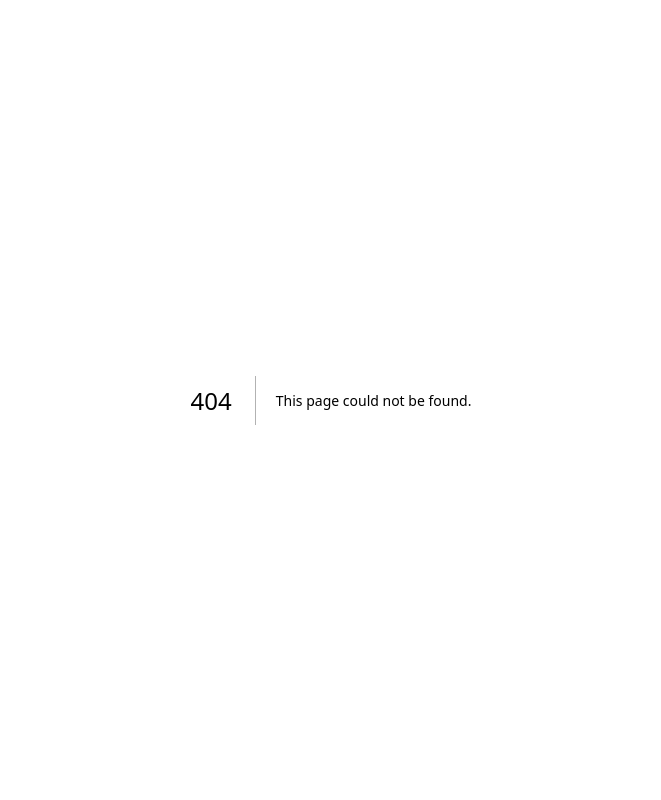
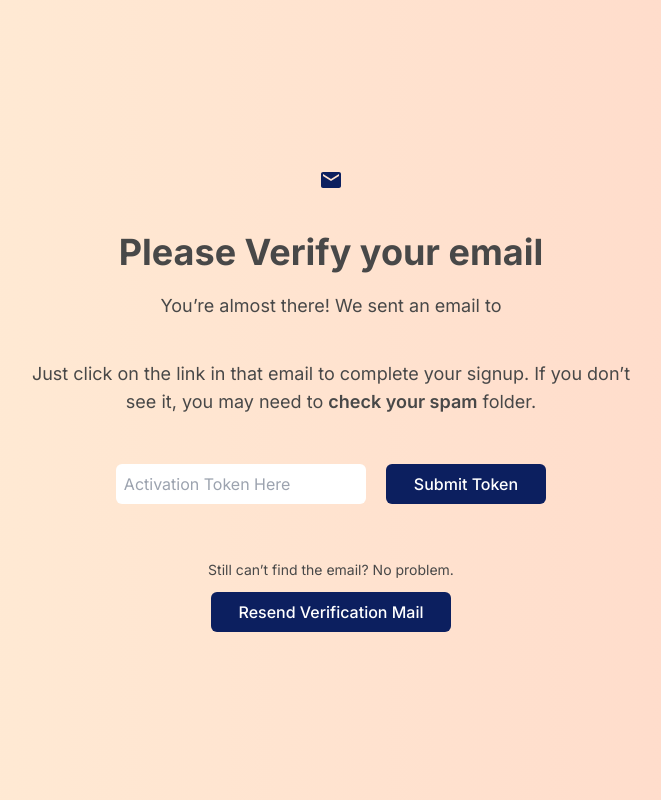
Before and after one commit to isinghdivyanshu/plotspark, a Next.js app: page /activation in a window 1280 px wide. Before the commit this address had no page. Shown: the whole page, without its empty margins (309-970 px from the left). Built offline with nearby package versions, Linux system fonts and the light colour scheme.

Commit message:
feat: add email activation

```diff
--- /dev/null
+++ b/src/app/activation/page.js
@@ -0,0 +1,86 @@
+"use client";
+
+import axios from "@/app/axios";
+import { useStore } from "@/app/store";
+import { toast } from "react-toastify";
+import EmailIcon from "@mui/icons-material/Email";
+
+export default function Activation() {
+	const { email } = useStore();
+
+	let token = "";
+
+	return (
+		<div className="flex flex-col w-screen h-screen bg-gradient-to-r from-[#FFEFD7] to-[#FFD7C8]  text-[#484848] justify-center items-center p-5 text-center dark:bg-none dark:bg-[#1A1D28] dark:text-[#DEE4F7]">
+			<EmailIcon className="text-6xl text-[#0C1F5F] mb-5 dark:text-[#A0B3F3]" />
+			<p className="text-4xl font-bold my-5">Please Verify your email</p>
+			<p className="text-lg">You’re almost there! We sent an email to</p>
+			<p className="text-2xl font-semibold mb-5">{email}</p>
+			<p className="my-5 w-1/2 text-lg">
+				Just click on the link in that email to complete your signup. If
+				you don’t see it, you may need to{" "}
+				<span className="font-semibold">check your spam</span> folder.
+			</p>
+			<form
+				onSubmit={async (e) => {
+					e.preventDefault();
+					try {
+						const res = await axios.put("v1/users/activated", {
+							token: token,
+						});
+						if (res.data.User.activated) {
+							toast.success(
+								"Activation Successful. Login Again."
+							);
+						}
+					} catch (err) {
+						toast.error("Wrong Token");
+						console.log(err);
+					}
+				}}
+				className="flex flex-wrap gap-5 justify-center items-center m-7"
+			>
+				<input
+					type="text"
+					defaultValue=""
+					onChange={(e) => {
+						token = e.target.value;
+					}}
+					placeholder="Activation Token Here"
+					minLength={26}
+					className="rounded-md p-2 outline-none text-black"
+					required
+				></input>
+				<button
+					type="submit"
+					className="py-2 px-7 bg-[#0C1F5F] rounded-md text-white font-medium text-base  dark:bg-[#A0B3F3]"
+				>
+					Submit Token
+				</button>
+			</form>
+			<p className="mt-7 mb-3 text-sm">
+				Still can’t find the email? No problem.
+			</p>
+			<button
+				className="py-2 px-7 bg-[#0C1F5F] rounded-md text-white font-medium text-base dark:bg-[#A0B3F3]"
+				onClick={async () => {
+					try {
+						const response = await axios.post(
+							"/v1/tokens/activation",
+							{
+								email: email,
+							}
+						);
+						if (response.data.message) {
+							toast.info("Resent Verification Email.");
+						}
+					} catch (err) {
+						console.log(err);
+					}
+				}}
+			>
+				Resend Verification Mail
+			</button>
+		</div>
+	);
+}
--- a/src/app/login/page.js
+++ b/src/app/login/page.js
@@ -12,7 +12,7 @@ import VisibilityIcon from "@mui/icons-material/Visibility";
 import VisibilityOffIcon from "@mui/icons-material/VisibilityOff";
 
 export default function Login() {
-	const { login } = useStore();
+	const { setEmail, login } = useStore();
 	const router = useRouter();
 
 	const [formData, setFormData] = useState({ email: "", password: "" });
@@ -133,7 +133,18 @@ export default function Login() {
 
 		try {
 			const res = await axios.post("/v1/tokens/authentication", formData);
-			if (res.status === 201 && res.data) {
+			if (res.data && !res.data.activated) {
+				const response = await axios.post("/v1/tokens/activation", {
+					email: formData.email,
+				});
+				if (response.data.message) {
+					setEmail(formData.email);
+					router.replace("/activation");
+					toast.info(
+						"Activation email sent. Please verify your email."
+					);
+				}
+			} else if (res.data && res.data.activated) {
 				localStorage.setItem("userEmail", formData.email);
 				localStorage.setItem(
 					"authToken",
--- a/src/app/signup/page.js
+++ b/src/app/signup/page.js
@@ -1,6 +1,8 @@
 "use client";
 
 import { useState } from "react";
+import { useStore } from "@/app/store";
+import { useRouter } from "next/navigation";
 import Link from "next/link";
 import axios from "../axios";
 import { toast } from "react-toastify";
@@ -10,6 +12,9 @@ import VisibilityIcon from "@mui/icons-material/Visibility";
 import VisibilityOffIcon from "@mui/icons-material/VisibilityOff";
 
 export default function Signup() {
+	const router = useRouter();
+	const { setEmail } = useStore();
+
 	const [formData, setFormData] = useState({
 		name: "",
 		email: "",
@@ -145,27 +150,26 @@ export default function Signup() {
 
 		try {
 			const res = await axios.post("/v1/users/", formData);
-			if (res.data.status === 201 && res.data) {
+			if (res.data) {
 				toast.success("Account Created Successfully");
-				const response = await axios.post("/v1/tokens/authentication", {
+				const response = await axios.post("/v1/tokens/activation", {
 					email: formData.email,
-					password: formData.password,
 				});
-				if (response.status === 201 && res.data) {
-					localStorage.setItem("token", res.data.token);
-					router.replace("/");
-					toast.success("Logged in Successfully");
-				} else if (response.status === 401) {
-					toast.error("Incorrect Email/Password");
-				} else if (response.status === 422) {
-					toast.error(
-						"Email must be valid & Password must be at least 8 chars"
+				if (response.data.message) {
+					setEmail(formData.email);
+					router.replace("/activation");
+					toast.info(
+						"Activation email sent. Please verify your email."
 					);
 				}
 			}
 		} catch (err) {
-			console.log(err);
-			toast.error(err?.response?.data?.detail);
+			if (err?.response?.status === 422) {
+				toast.error("Email already exists. Please login.");
+			} else {
+				toast.error(err?.response?.data?.detail);
+				console.log(err);
+			}
 		}
 	}
 
--- a/src/app/store.js
+++ b/src/app/store.js
@@ -2,6 +2,10 @@ import { create } from "zustand";
 
 export const useStore = create((set) => ({
 	email: "",
+	setEmail: (email) => {
+		set({ email: email });
+	},
+
 	token: "",
 	isLoggedIn: false,
 	login: (email, token) => {
@@ -57,6 +61,9 @@ export const useStore = create((set) => ({
 				token: authToken,
 			});
 		}
+		if (userEmail) {
+			set({ email: userEmail });
+		}
 
 		const currentStory =
 			localStorage.getItem("currentStory") !== "" &&
```
